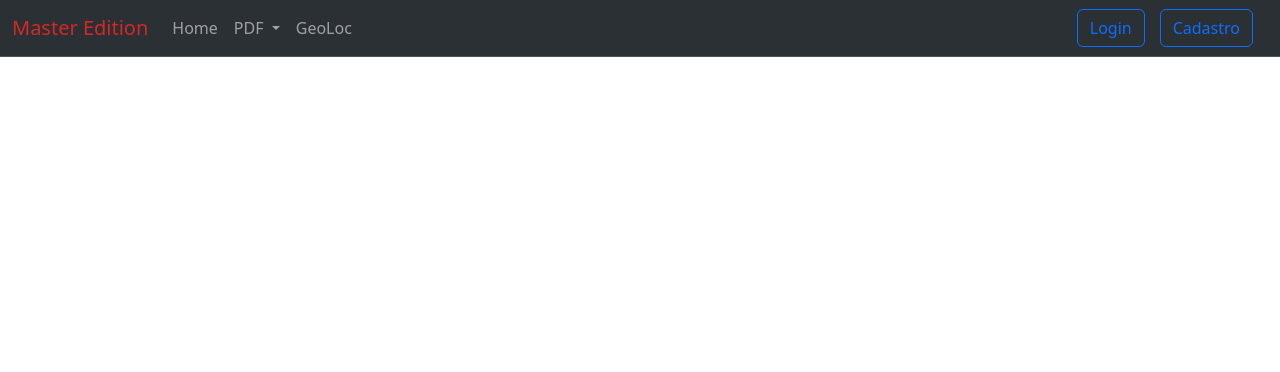
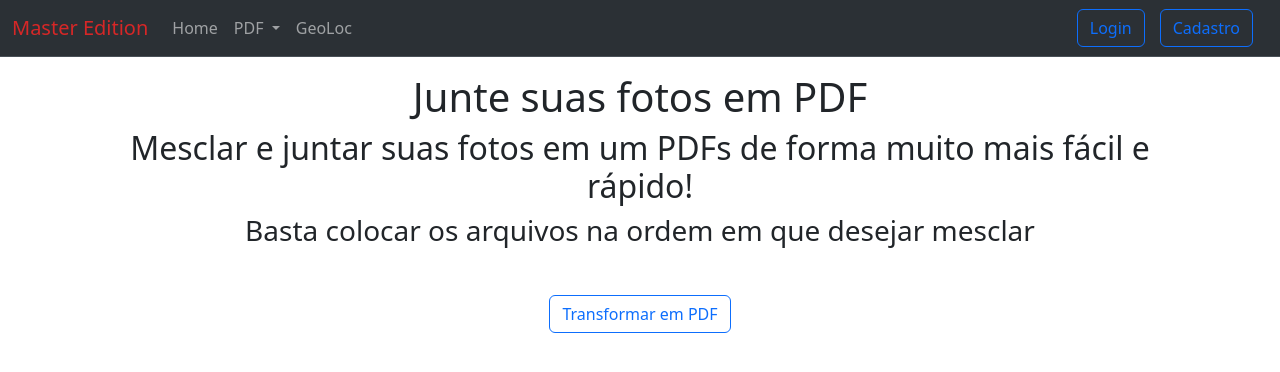
Before and after one commit to victoralmeida428/master-edition, a Django app: page /image in a window 1280 px wide. Shown: the top 372 px of the page. Run offline with Django 4.2, Linux system fonts and the light colour scheme; some web fonts are replaced.

Commit message:
images to pdf

```diff
--- a/apps/pdf/forms.py
+++ b/apps/pdf/forms.py
@@ -18,3 +18,14 @@
             format = file.name.split('.')
             if 'pdf' not in format:
                 raise forms.ValidationError(f'O arquivo "{file}" não está no formato pdf')
+
+class ImageInput(forms.Form):
+    file = MultiFileField(min_num=1, max_num=200, max_file_size=1024*1024*50)
+
+    def __init__(self, *args, **kwargs):
+        super().__init__(*args, **kwargs)
+        for field_name in self.fields:
+            field = self.fields[field_name]
+            widget_attrs = field.widget.attrs
+            widget_attrs['class'] = 'form-control mb-3 mt-1'
+            widget_attrs['class'] = 'form-control mb-3 mt-1'
--- /dev/null
+++ b/apps/pdf/templates/image.html
@@ -0,0 +1,13 @@
+{% extends 'partials/base.html' %}
+{% load static %}
+{% block content %}
+<div class="container text-center">
+    <div class="container text-center mt-3">
+    <h1>Junte suas fotos em PDF</h1>
+    <h2>Mesclar e juntar suas fotos em um PDFs de forma muito mais fácil e rápido!</h2>
+    <h3>Basta colocar os arquivos na ordem em que desejar mesclar</h3>
+    </div>
+    {%include 'partials/form_file.html'%}
+
+</div>
+{% endblock %}
--- a/apps/pdf/urls.py
+++ b/apps/pdf/urls.py
@@ -5,4 +5,5 @@
     path('merge', Merge.as_view(), name='merge'),
     path('excel', Excel.as_view(), name='excel'),
     path('word', Word.as_view(), name='word'),
+    path('image', ImageFormView.as_view(), name='image'),
 ]
--- a/apps/pdf/views.py
+++ b/apps/pdf/views.py
@@ -1,17 +1,17 @@
 import tempfile
 from typing import Any, Dict
 from django.http import FileResponse, HttpResponse, HttpResponseRedirect
-from django.shortcuts import render
+from django.shortcuts import render, redirect
 from django.views.generic import FormView
 from apps.pdf.forms import PdfInput
 import PyPDF2
 from django.views import View
-from django.shortcuts import render
-from .forms import PdfInput
+from .forms import PdfInput,ImageInput
 import io
 import tabula as tb
 from django.contrib import messages
 import pandas as pd
+from PIL import Image
 import pdf2docx
 
 class Merge(FormView):
@@ -40,7 +40,6 @@
         response.write(output_buffer.getvalue())
 
         return response
-
 
 class Excel(View):
     template_name = "excel.html"
@@ -129,3 +128,51 @@
         conversor = pdf2docx.Converter(pdf_path)
         conversor.convert(docx_path)
         conversor.close
+
+class ImageFormView(FormView):
+    template_name = "image.html"
+    form_class = ImageInput
+    success_url = "image"
+
+    def get_context_data(self, **kwargs: Any) -> Dict[str, Any]:
+        context = super().get_context_data(**kwargs)
+        context['button'] = 'Transformar em PDF'
+        return context
+
+    def form_valid(self, form: Any) -> HttpResponse:
+            files = self.request.FILES.getlist('file')
+            converts = [Image.open(file).convert('RGB') for file in files]
+            print(converts)
+            try:
+                output_buffer = io.BytesIO()
+                if len(converts)>1:
+                    with tempfile.NamedTemporaryFile(suffix=".pdf") as temp_pdf:
+                        converts[0].save(temp_pdf.name, save_all=True, append_images=converts[1:])
+                        with open(temp_pdf.name, 'rb') as pdf_file:
+                            pdf = pdf_file.read()
+                            response = FileResponse(io.BytesIO(pdf), filename='Arquivo.pdf')
+                            return response
+                else:
+                    with tempfile.NamedTemporaryFile(suffix=".pdf") as temp_pdf:
+                        converts[0].save(temp_pdf.name)
+                        with open(temp_pdf.name, 'rb') as pdf_file:
+                            pdf = pdf_file.read()
+                            response = FileResponse(io.BytesIO(pdf), filename='Arquivo.pdf')
+                            return response
+
+                # Configurando a resposta HTTP com o PDF gerado
+                response = HttpResponse(content_type='application/pdf')
+                response['Content-Disposition'] ='attachment; filename="images_file.pdf"'
+                response.write(output_buffer.getvalue())
+
+                return response
+
+            except Exception as e:
+                messages.error(self.request, f'Infelizmente não foi possível converter o arquivo:\n{e}')
+                return redirect('image')
+
+
+    def convert_pdf_to_word(self, pdf_path, docx_path):
+        conversor = pdf2docx.Converter(pdf_path)
+        conversor.convert(docx_path)
+        conversor.close
--- a/templates/partials/menu.html
+++ b/templates/partials/menu.html
@@ -18,6 +18,7 @@
                           <li><a class="dropdown-item" href="{%url 'merge'%}">Juntar PDF</a></li>
                           <li><a class="dropdown-item" href="{%url 'excel'%}">Converter Excel</a></li>
                           <li><a class="dropdown-item" href="{%url 'word'%}">Converter Word</a></li>
+                          <li><a class="dropdown-item" href="{%url 'image'%}">Converter Image</a></li>
                         </ul>
                       </li>
                 {%if 1 == 2%}
```
